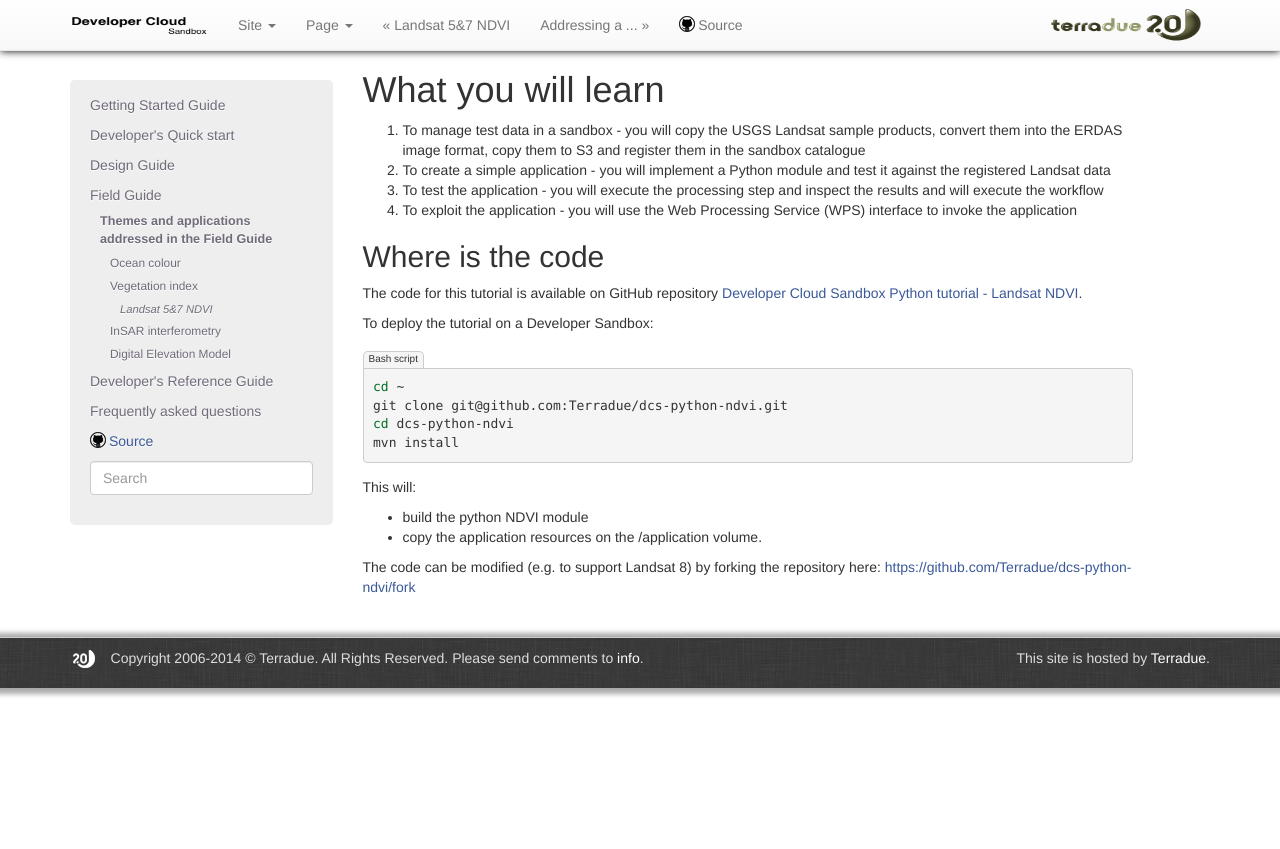
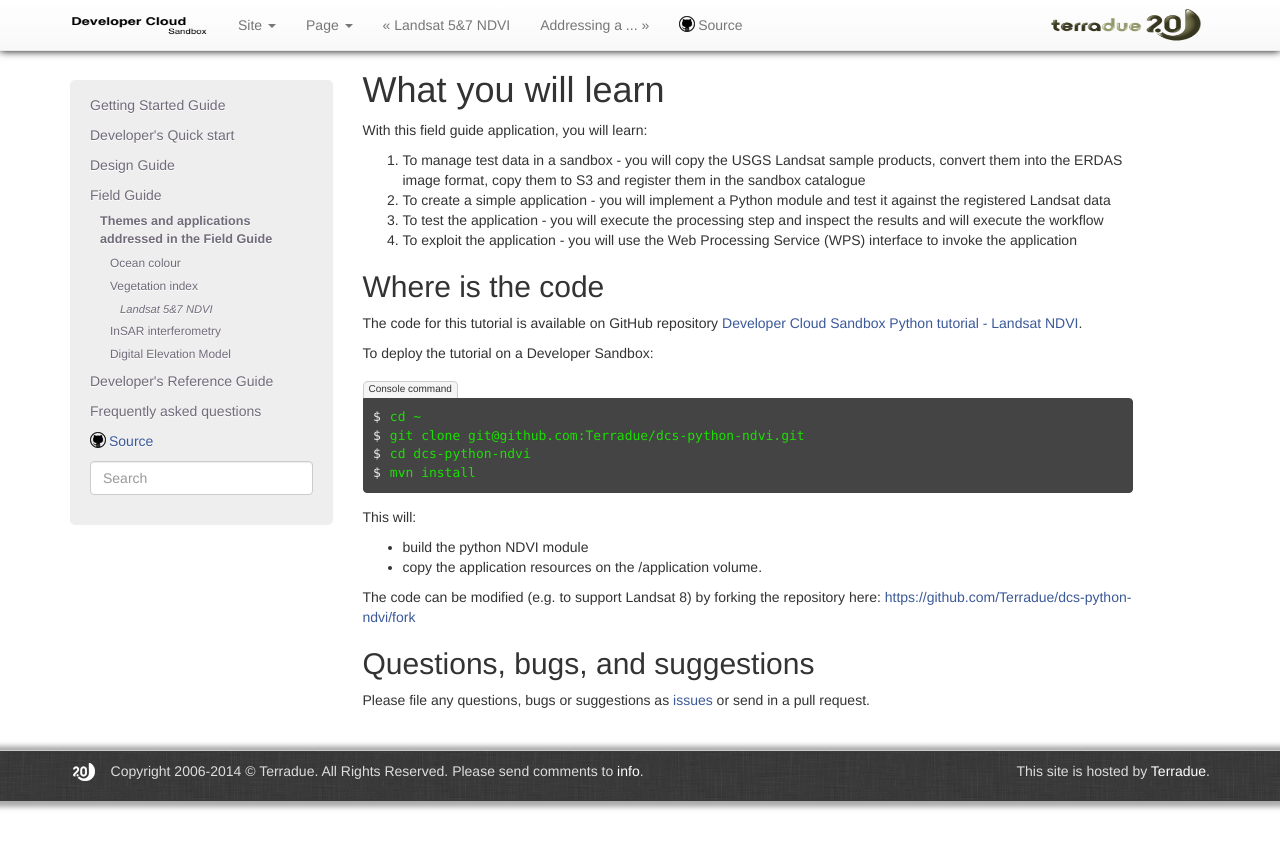
Before and after one commit to Terradue/doc-developer-sandbox, a Sphinx documentation site: the page built from source/field/vegetation/lib_python_ndvi/learn.rst, in a window 1280 px wide. Shown: the top 849 px of the page. Built offline with Sphinx 7.4.7, drawn with Linux system fonts in a browser that asks for light colours; pages that are not in the unit, such as notebooks, are missing from menus.

Commit message:
Update learn.rst

```diff
--- a/source/field/vegetation/lib_python_ndvi/learn.rst
+++ b/source/field/vegetation/lib_python_ndvi/learn.rst
@@ -1,5 +1,7 @@
 What you will learn
 ===================
+
+With this field guide application, you will learn:
 
 1. To manage test data in a sandbox - you will copy the USGS Landsat sample products, convert them into the ERDAS image format, copy them to S3 and register them in the sandbox catalogue
 2. To create a simple application - you will implement a Python module and test it against the registered Landsat data
@@ -13,7 +15,7 @@ The code for this tutorial is available on GitHub repository `Developer Cloud Sa
 
 To deploy the tutorial on a Developer Sandbox:
 
-.. code-block:: bash
+.. code-block:: console
 
   cd ~
   git clone git@github.com:Terradue/dcs-python-ndvi.git
@@ -26,3 +28,8 @@ This will:
 * copy the application resources on the /application volume.
 
 The code can be modified (e.g. to support Landsat 8) by forking the repository here: `<https://github.com/Terradue/dcs-python-ndvi/fork>`_
+
+Questions, bugs, and suggestions
+++++++++++++++++++++++++++++++++
+
+Please file any questions, bugs or suggestions as `issues <https://github.com/Terradue/dcs-python-ndvi/issues/new>`_ or send in a pull request.
```
